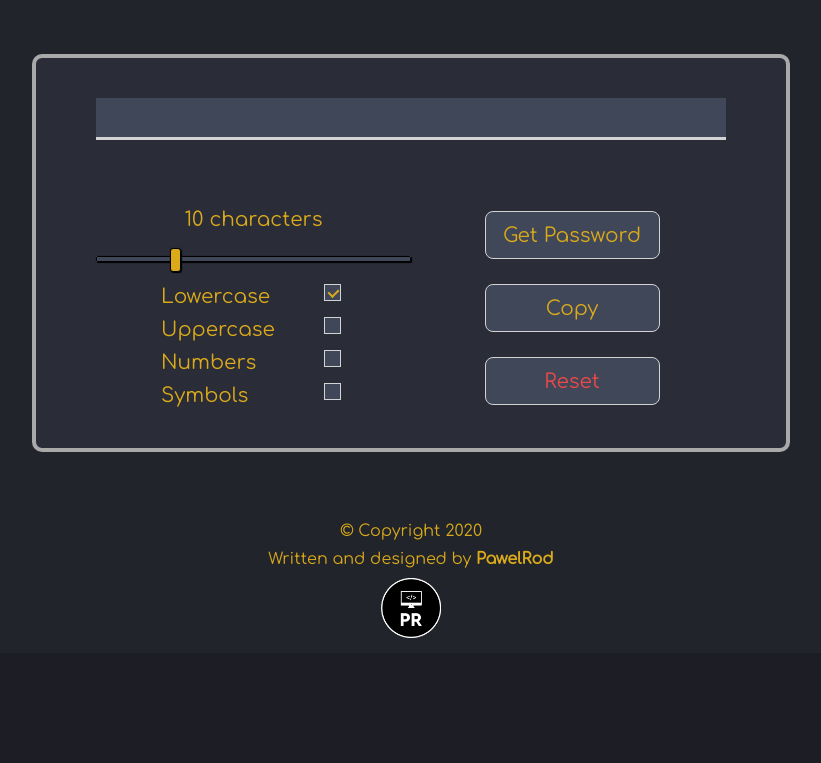
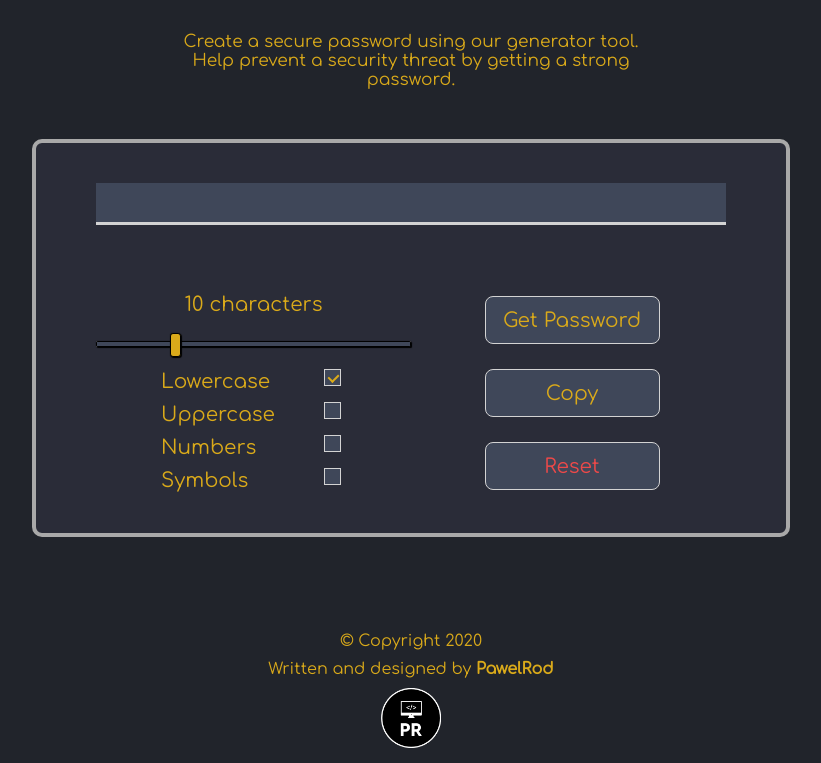
Before and after one commit to PawelRod/Password-Generator, a website built with webpack: page src/index.html in a window 1280 px wide. Shown: the part 147-910 px from the top of the page, without its empty margins (229-1050 px from the left). Before the commit the page ends 800 px from the top, so only its background shows below. Built offline with nearby package versions, Linux system fonts and the light colour scheme.

Commit message:
Add header text

```diff
--- a/src/index.html
+++ b/src/index.html
@@ -12,6 +12,7 @@
             <div class="header_logo"></div>
             <span class="header_inscription">assword Generator</span>
             <span class="header_version">v1.0</span>
+            <p class="header_text">Create a secure password using our generator tool. Help prevent a security threat by getting a strong password.</p>
         </header>
         <section class="app">
             <input class="app_password" id="password" type="text" spellcheck="false">
--- a/src/scss/_layout.scss
+++ b/src/scss/_layout.scss
@@ -13,7 +13,7 @@ html, body {
     margin-left:  auto;
     max-width: 1200px;
     height: 100%;
-    min-height: 750px;
+    min-height: 910px;
     padding-right: 10px;
     padding-left:  10px;
     box-shadow: 0px 0px 130px 160px rgba(33,36,43,1);
@@ -46,9 +46,14 @@ html, body {
         right: 0px;
         letter-spacing: 2px;
     }
+    .header_text {
+        margin-top: 35px;
+        text-align: center;
+        font-size: 17px;
+    }
 }
 .app {
-    margin: 0 auto;
+    margin: 60px auto 0;
     width: 630px;
     height: 310px;
     padding: 40px 60px;
```
Also changed, not shown: src/img/baby boy! (1).png (deleted).
